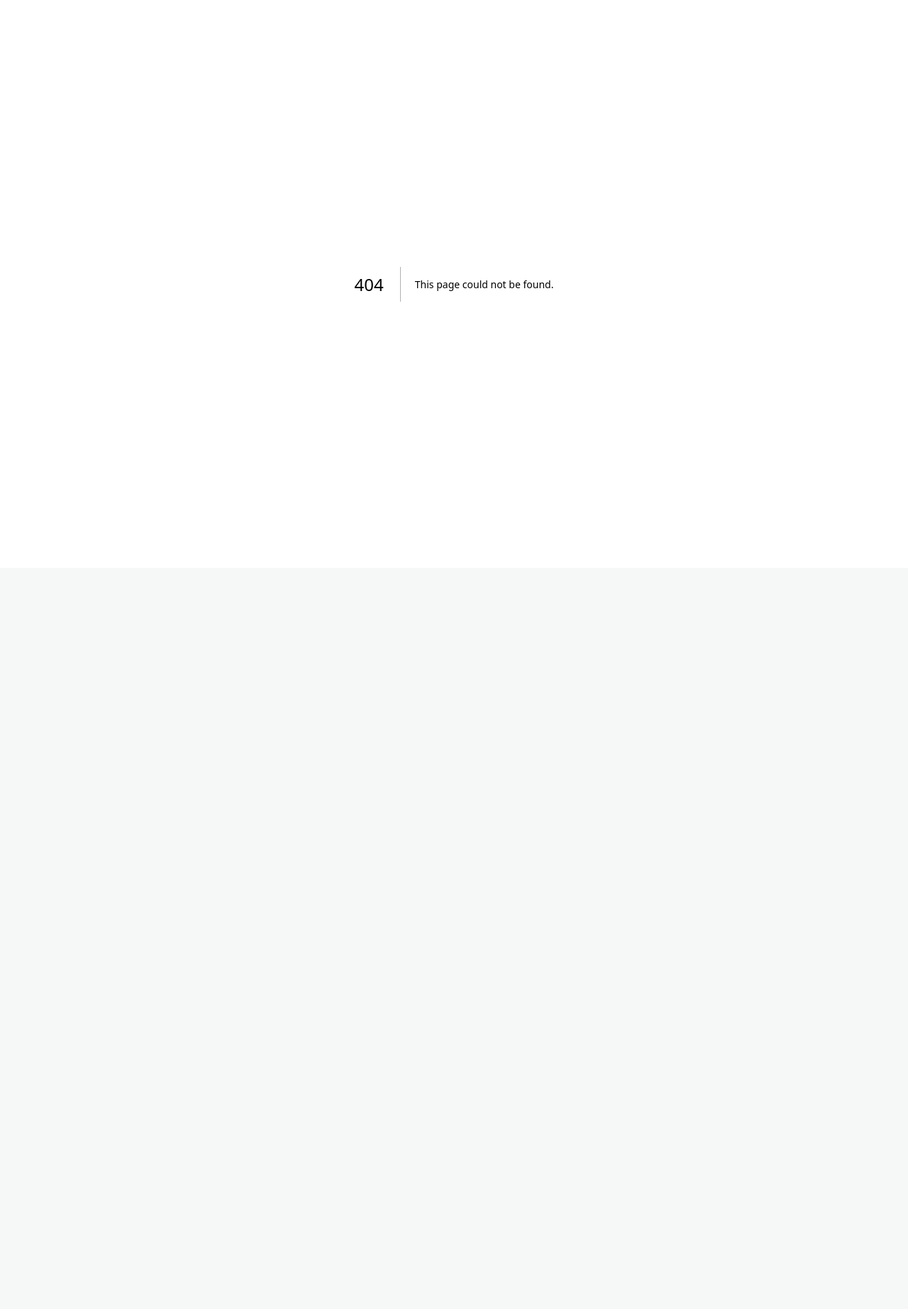
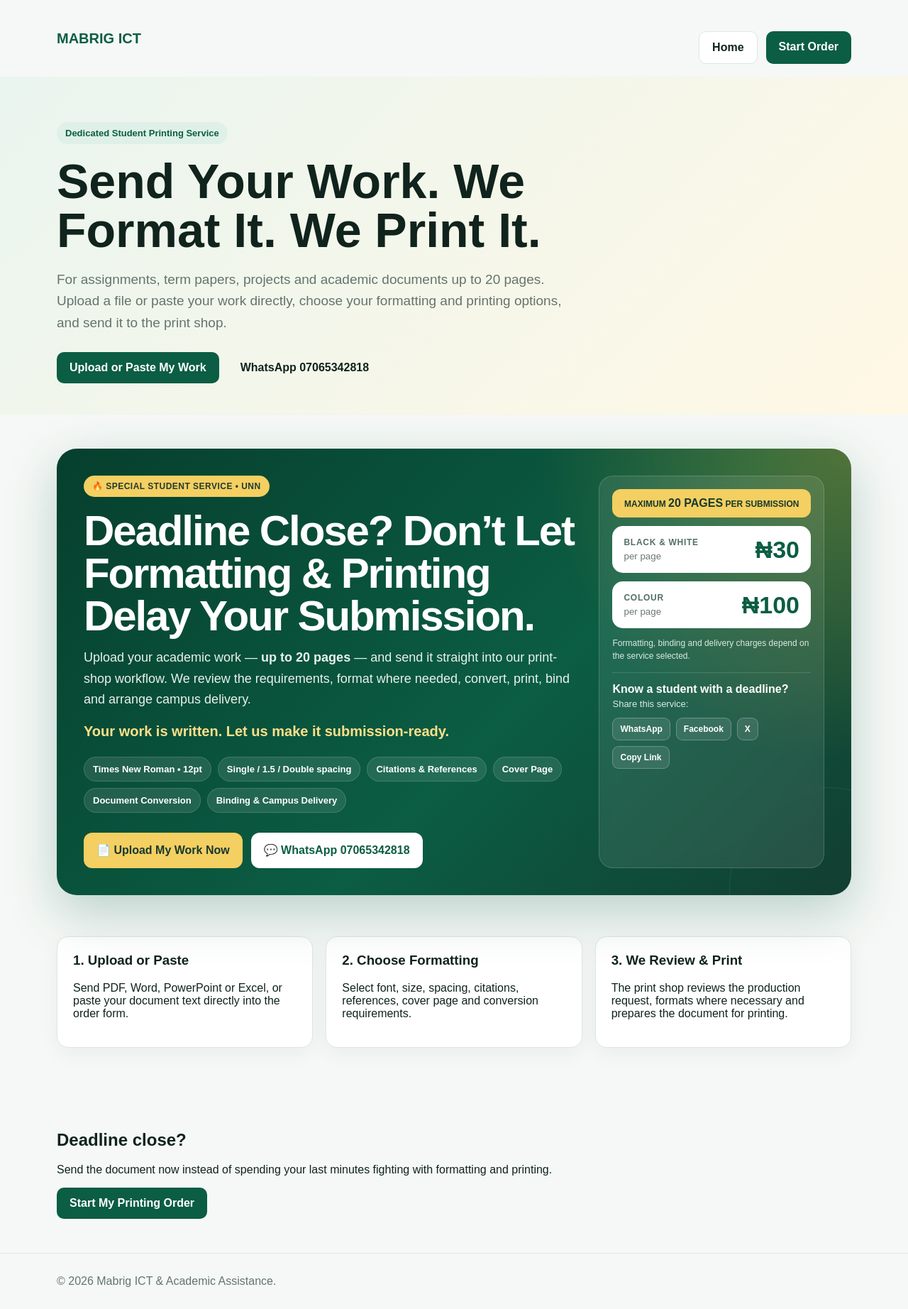
Before and after one commit to mabrig1/mabrig-academic-assistance, a Next.js app: page /academic-printing in a window 1280 px wide. Before the commit this address had no page. Shown: the whole page at 71% size. Before the commit the page ends 800 px from the top, so only its background shows below. Built offline with nearby package versions, Linux system fonts and the light colour scheme.

Commit message:
Add academic printing landing page

```diff
--- /dev/null
+++ b/app/academic-printing/page.tsx
@@ -0,0 +1,38 @@
+import Link from "next/link";
+import SpecialServicePoster from "../components/SpecialServicePoster";
+
+export default function AcademicPrintingPage() {
+  return <>
+    <header className="container nav">
+      <Link className="brand" href="/">MABRIG ICT</Link>
+      <div className="actions"><Link className="btn secondary" href="/">Home</Link><Link className="btn primary" href="/academic-printing/order">Start Order</Link></div>
+    </header>
+    <main>
+      <section className="hero compact-hero">
+        <div className="container">
+          <span className="badge">Dedicated Student Printing Service</span>
+          <h1>Send Your Work. We Format It. We Print It.</h1>
+          <p className="lead">For assignments, term papers, projects and academic documents up to 20 pages. Upload a file or paste your work directly, choose your formatting and printing options, and send it to the print shop.</p>
+          <div className="actions"><Link className="btn primary" href="/academic-printing/order">Upload or Paste My Work</Link><a className="btn whatsapp" href="https://wa.me/2347065342818?text=Hello%20Mabrig%20ICT%2C%20I%20want%20to%20use%20the%20Academic%20Document%20Printing%20service." target="_blank" rel="noreferrer">WhatsApp 07065342818</a></div>
+        </div>
+      </section>
+
+      <SpecialServicePoster />
+
+      <section className="section container">
+        <div className="grid">
+          <article className="card"><h3>1. Upload or Paste</h3><p>Send PDF, Word, PowerPoint or Excel, or paste your document text directly into the order form.</p></article>
+          <article className="card"><h3>2. Choose Formatting</h3><p>Select font, size, spacing, citations, references, cover page and conversion requirements.</p></article>
+          <article className="card"><h3>3. We Review & Print</h3><p>The print shop reviews the production request, formats where necessary and prepares the document for printing.</p></article>
+        </div>
+      </section>
+
+      <section className="section container cta-panel">
+        <h2>Deadline close?</h2>
+        <p>Send the document now instead of spending your last minutes fighting with formatting and printing.</p>
+        <Link className="btn primary" href="/academic-printing/order">Start My Printing Order</Link>
+      </section>
+    </main>
+    <footer className="footer"><div className="container">© {new Date().getFullYear()} Mabrig ICT & Academic Assistance.</div></footer>
+  </>;
+}
```
